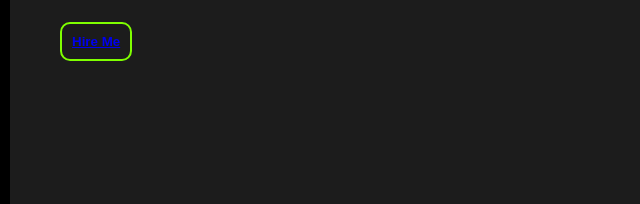
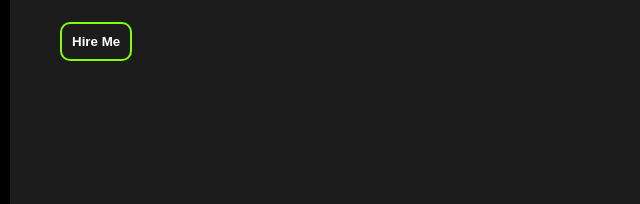
Before and after one commit to wardana28/anggaportfolio., a plain HTML site: page index.html in a window 1280 px wide. Shown: the part 552-756 px from the top of the page, 0-640 px from the left. Drawn offline with nearby package versions, Linux system fonts and the light colour scheme; a web font is replaced by a local one.

Commit message:
Update style.css

```diff
--- a/style.css
+++ b/style.css
@@ -189,6 +189,11 @@ nav ul li a:hover {
   font-weight: bold;
   border-radius: 10px;
   cursor: pointer;
+}
+
+.wrap .content .button a {
+  color: #fff;
+  text-decoration: none;
 }
 
 /* tentang */
```
